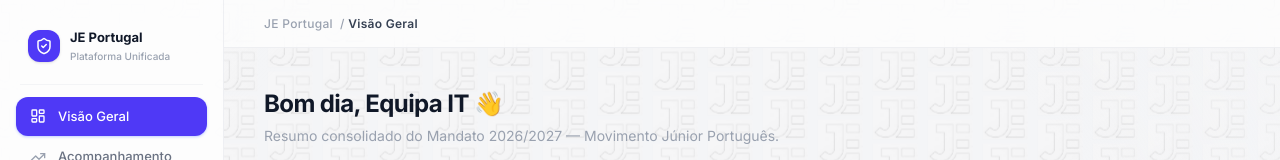
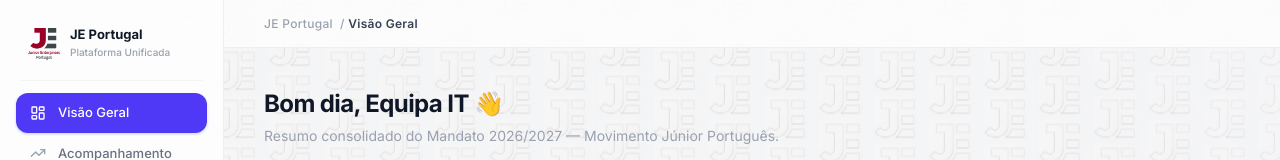
Before and after one commit to cesar-rebelo/desafiotecnico, a React app in the folder frontend/: page / in a window 1280 px wide. Shown: the top 160 px of the page. Built offline with nearby package versions, Linux system fonts and the light colour scheme; no server answers; the HTML template or start-up script is replaced by a standard one.

Commit message:
Fix: Replace shield check icon in sidebar with color JE Portugal logo image

```diff
--- a/frontend/src/components/Sidebar.jsx
+++ b/frontend/src/components/Sidebar.jsx
@@ -1,4 +1,4 @@
-import { LayoutDashboard, TrendingUp, ClipboardCheck, FileText, Mail, ShieldCheck, LogOut } from 'lucide-react';
+import { LayoutDashboard, TrendingUp, ClipboardCheck, FileText, Mail, LogOut } from 'lucide-react';
 
 const items = [
   { id: 'dashboard',      label: 'Visão Geral',   icon: LayoutDashboard },
@@ -14,12 +14,10 @@ export default function Sidebar({ activeTab, setActiveTab }) {
       {/* Logo */}
       <div className="px-7 pt-7 pb-5">
         <div className="flex items-center gap-2.5">
-          <div className="w-8 h-8 rounded-xl bg-indigo-600 flex items-center justify-center shadow-sm">
-            <ShieldCheck className="w-4.5 h-4.5 text-white" />
-          </div>
+          <img src="/je-logo.png" className="w-8 h-8 object-contain shrink-0" alt="JE Portugal" />
           <div>
-            <p className="text-[13px] font-bold text-gray-900">JE Portugal</p>
-            <p className="text-[10px] text-gray-400 font-medium mt-px">Plataforma Unificada</p>
+            <p className="text-[13px] font-bold text-gray-900 leading-none">JE Portugal</p>
+            <p className="text-[10px] text-gray-400 font-medium mt-1">Plataforma Unificada</p>
           </div>
         </div>
       </div>
```
Also changed, not shown: frontend/public/je-logo.png.
